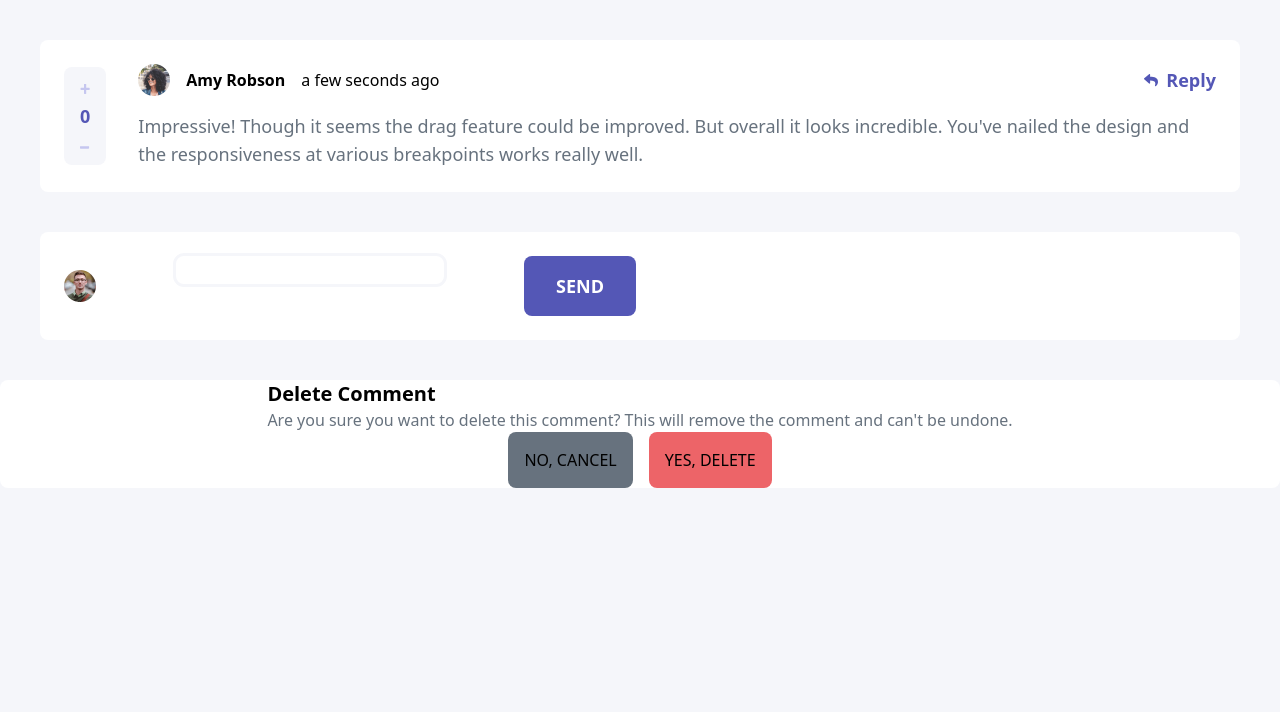
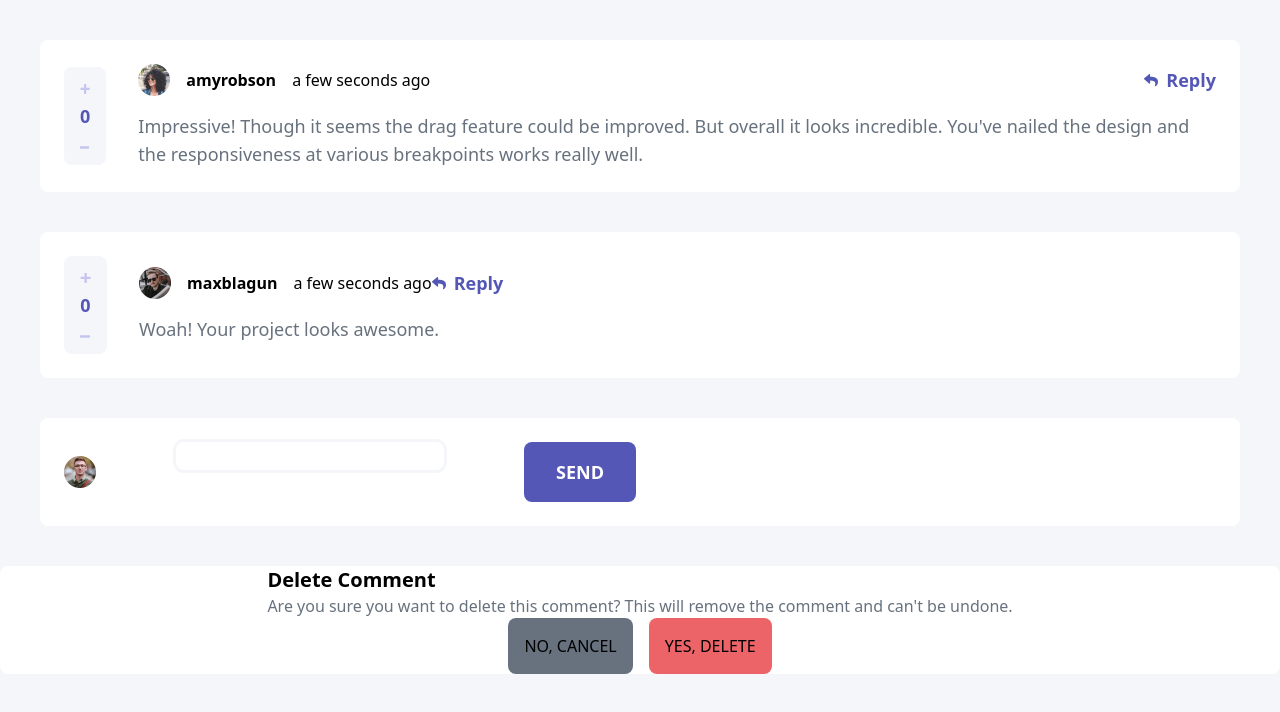
Before and after one commit to lavollmer/interactive-comments-app, a React (Vite) app: page / in a window 1280 px wide. Shown: the top 712 px of the page. Built offline with nearby package versions, Linux system fonts and the light colour scheme.

Commit message:
added another comment card

```diff
--- a/src/App.jsx
+++ b/src/App.jsx
@@ -3,6 +3,7 @@ import CommentCard from "./components/CommentCard";
 import UserComment from "./components/UserComment";
 import DeleteButton from "./components/Delete";
 import Avatar from "./assets/image-amyrobson.png";
+import AvatarMax from "./assets/image-maxblagun.png";
 
 function App() {
   const commentCreatedAt = new Date();
@@ -10,13 +11,24 @@ function App() {
     <>
       <div className="background bg-very-light-gray">
         <div className="p-10">
+          <div>
             <CommentCard
               AvatarImage={Avatar}
               AvatarDesc="User Avatar"
-            name="Amy Robson"
+              name="amyrobson"
               comment="Impressive! Though it seems the drag feature could be improved. But overall it looks incredible. You've nailed the design and the responsiveness at various breakpoints works really well."
               created_at={commentCreatedAt}
             />
+          </div>
+          <div className="pt-10">
+            <CommentCard
+              AvatarImage={AvatarMax}
+              AvatarDesc="User Avatar"
+              name="maxblagun"
+              comment="Woah! Your project looks awesome."
+              created_at={commentCreatedAt}
+            />
+          </div>
           <UserComment />
         </div>
         <div>
```
Lines whose indentation alone changed are shown as unchanged.
